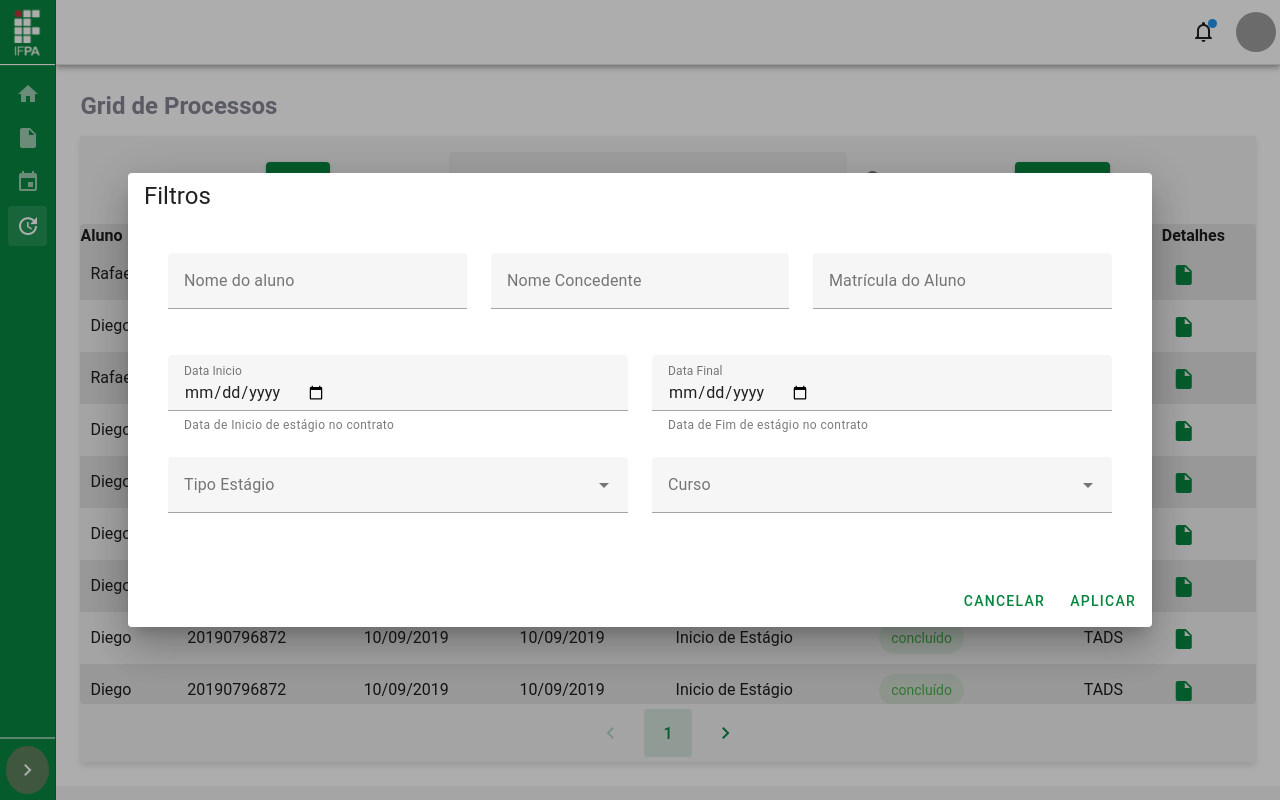
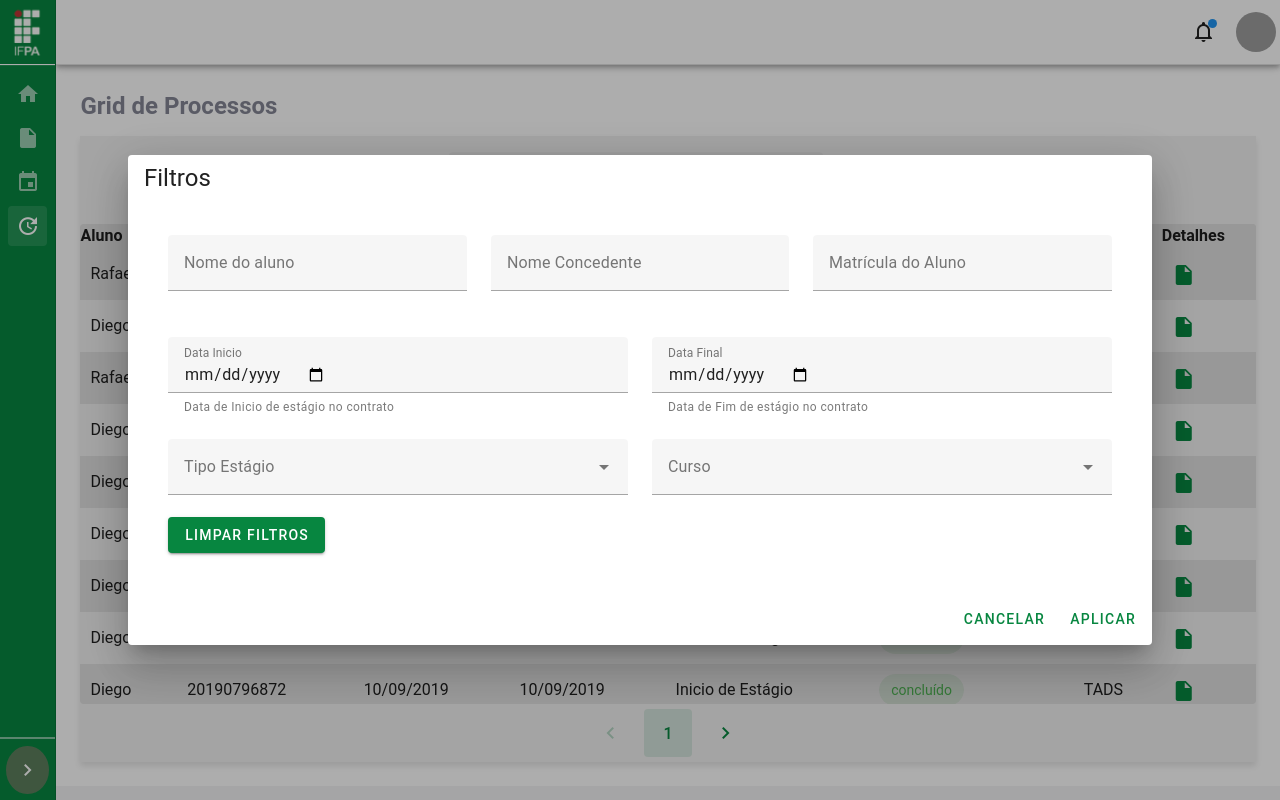
Before and after one commit to diegosantss/Front_estagio_legal, a Vue app: page /acompanhar/processos in a window 1280 px wide. Both pictures are taken after a click on the button "FILTROS". Built offline with nearby package versions, Linux system fonts and the light colour scheme; grey boxes are pictures that could not be loaded.

Commit message:
feat[dataTable]:  criando storage com pinia para manipulação de dados  na tabela de processos

```diff
--- a/package.json
+++ b/package.json
@@ -12,6 +12,7 @@
     "format": "prettier --write src/"
   },
   "dependencies": {
+    "axios": "^1.6.2",
     "material-design-icons-iconfont": "^6.7.0",
     "pinia": "^2.1.6",
     "sass": "^1.66.1",
--- a/src/components/data-table-menu/data-table-menu.vue
+++ b/src/components/data-table-menu/data-table-menu.vue
@@ -6,19 +6,20 @@
                     <v-menu>
                         <template v-slot:activator="{ props }">
                             <v-btn color="#078640" v-bind="props">
-                                10
+                                {{ showItems }}
                             </v-btn>
                         </template>
                         <v-list>
                             <v-list-item v-for="(item, index) in showOptions" :key="index" :value="index">
-                                <v-list-item-title>{{ item }}</v-list-item-title>
+                                <v-list-item-title @click="defineShowItems(Number(item))">{{ item }}</v-list-item-title>
                             </v-list-item>
                         </v-list>
                     </v-menu>
                 </div>
             </div>
             <div class="input-search">
-                <v-text-field append-icon="mdi-magnify" label="Search" single-line hide-details></v-text-field>
+                <v-text-field label="Search" single-line hide-details v-model="inputSearch"></v-text-field>
+                <v-btn append-icon="mdi-magnify" color="#078640" @click="findByQuery"></v-btn>
             </div>
             <div class="btn-filtros">
                 <v-row justify="center">
@@ -36,36 +37,45 @@
                                 <v-container>
                                     <v-row>
                                         <v-col cols="12" sm="6" md="4">
-                                            <v-text-field label="Nome do aluno"></v-text-field>
+                                            <v-text-field label="Nome do aluno" v-model="filtros.nameAluno"></v-text-field>
                                         </v-col>
                                         <v-col cols="12" sm="6" md="4">
-                                            <v-text-field label="Nome Concedente"></v-text-field>
+                                            <v-text-field label="Nome Concedente" v-model="filtros.nomeConcedente"></v-text-field>
                                         </v-col>
                                         <v-col cols="12" sm="6" md="4">
-                                            <v-text-field label="Matrícula do Aluno"></v-text-field>
+                                            <v-text-field label="Matrícula do Aluno" v-model="filtros.matriculaAluno"></v-text-field>
                                         </v-col>
                                         <v-col cols="12" sm="8" md="6">
                                             <v-text-field
                                                 label="Data Inicio" type="date"
                                                 hint="Data de Inicio de estágio no contrato" persistent-hint
+                                                v-model="filtros.dataInicioEstagio"
                                             ></v-text-field>
                                         </v-col>
                                         <v-col cols="12" sm="8" md="6">
                                             <v-text-field
                                                 label="Data Final" type="date"
                                                 hint="Data de Fim de estágio no contrato" persistent-hint
+                                                v-model="filtros.dataFimestagio"
                                             ></v-text-field>
                                         </v-col>
                                         <v-col cols="12" sm="6">
-                                            <v-select :items="['Obrigatório', 'Não Obrigatório']" label="Tipo Estágio"
-                                                required></v-select>
+                                            <v-select
+                                                :items="['Obrigatório', 'Não Obrigatório']"
+                                                label="Tipo Estágio"
+                                                v-model="filtros.tipoEstagio"
+                                                required
+                                            ></v-select>
                                         </v-col>
                                         <v-col cols="12" sm="6">
                                             <v-autocomplete
                                                 :items="['TADS', 'Tec.Desenvolvimento de Sistemas', 'Turísmo', 'Pescador', 'Administração', 'Pedagogia', 'Lic.Letras', 'Tec.Mineração', 'Tec.Eventos']"
-                                                label="Curso"></v-autocomplete>
+                                                label="Curso"
+                                                v-model="filtros.cursoAluno"
+                                            ></v-autocomplete>
                                         </v-col>
                                     </v-row>
+                                    <v-btn color="#078640" @click="limparFiltros">Limpar Filtros</v-btn>
                                 </v-container>
                             </v-card-text>
                             <v-card-actions>
@@ -73,7 +83,7 @@
                                 <v-btn color="#078640" variant="text" @click="dialog = false">
                                     Cancelar
                                 </v-btn>
-                                <v-btn color="#078640" variant="text" @click="dialog = false">
+                                <v-btn color="#078640" variant="text" @click="findProcess">
                                     Aplicar
                                 </v-btn>
                             </v-card-actions>
@@ -85,9 +95,63 @@
 </template>
 
 <script setup lang="ts">
-    import { ref } from 'vue';
-    const showOptions = ['10', '25', '50', '100'];
+    import { ref, reactive } from 'vue';
+    import  axios from 'axios';
+    import {useDataTableStore} from '../../stores/processDataTable.store';
+    import  {storeToRefs} from 'pinia';
+
+    const store = useDataTableStore();
+    const  {atualizarFiltros} = store
+    const {showItems,page,filtros} = storeToRefs(store);
+
+    const showOptions:string[] = ['10', '25', '50', '100'];
+
+    const inputSearch = ref('');
     const dialog = ref(false);
+
+    const internshipProcess = reactive([]);
+
+    async function findProcess(){
+        dialog.value = false;
+        console.log(page.value);
+        const response = await axios.get('http://localhost:3001/processo/estagio/filter',{
+            params:{
+                ...filtros,
+                page:page,
+                pageSize: showItems
+            }
+        })
+    }
+
+    function limparFiltros(){
+        atualizarFiltros({
+            nameAluno: null,
+            nomeConcedente: null,
+            matriculaAluno: null,
+            dataInicioEstagio: null,
+            dataFimestagio: null,
+            tipoEstagio: null,
+            cursoAluno: null,
+        });
+    }
+
+    async function findByQuery(){
+        const response = await axios.get('http://localhost:3001/processo/estagio/findBy',{
+            params:{
+                query: inputSearch,
+                page: page,
+                pageSize: showItems
+            }
+        })
+
+        internshipProcess.values = response.data;
+    }
+
+    const defineShowItems = (value: number) => {
+        showItems.value = value;
+    };
+
+
 </script>
 
 <style lang="scss" scoped>
@@ -105,6 +169,9 @@ span{
 }
 
 .input-search{
+    display: flex;
+    align-items: center;
+    justify-content: center;
     width: 50%;
 }
 
--- a/src/components/data-table/data-table.vue
+++ b/src/components/data-table/data-table.vue
@@ -39,8 +39,11 @@
 
 <script setup lang="ts">
 import dataTableMenu from '../data-table-menu/data-table-menu.vue';
-import { reactive, ref } from 'vue';
-const page = ref(1);
+import { reactive} from 'vue';
+import {useDataTableStore} from '../../stores/processDataTable.store';
+import  {storeToRefs} from 'pinia';
+const store =  useDataTableStore();
+const {page} = storeToRefs(store);
 
 function defineColorStatus(status:string):string | undefined{
     switch (status) {
@@ -64,7 +67,7 @@ const columns = reactive([
     'Detalhes'
 ]);
 const registers = reactive([
-    {
+{
         aluno: 'Rafael',
         matricula: 20190796872,
         dataInicio: '10/09/2019',
@@ -245,6 +248,7 @@ const registers = reactive([
         link: 'redirect',
     },
 ]);
+
 </script>
 
 <style lang="scss" scoped>
--- /dev/null
+++ b/src/stores/processDataTable.store.ts
@@ -0,0 +1,32 @@
+import { ref, reactive } from 'vue'
+import { defineStore } from 'pinia'
+
+interface Filtros {
+    nameAluno: string | null;
+    nomeConcedente: string | null;
+    matriculaAluno: string | null;
+    dataInicioEstagio: string | null;
+    dataFimestagio: string | null;
+    tipoEstagio: string | null;
+    cursoAluno: string | null;
+}
+
+export const useDataTableStore = defineStore('dataTable', () => {
+  const showItems = ref(10);
+  const page = ref(1);
+  const filtros = reactive<Filtros>({
+    nameAluno:null,
+    nomeConcedente: null,
+    matriculaAluno: null,
+    dataInicioEstagio: null,
+    dataFimestagio: null,
+    tipoEstagio: null,
+    cursoAluno: null,
+  });
+
+  const atualizarFiltros = (novosFiltros:any) => {
+    Object.assign(filtros, novosFiltros);
+  };
+
+  return { showItems,page,filtros,atualizarFiltros };
+})
```
Also changed, not shown: 2 other files (tests, documents, lock files or other folders).
